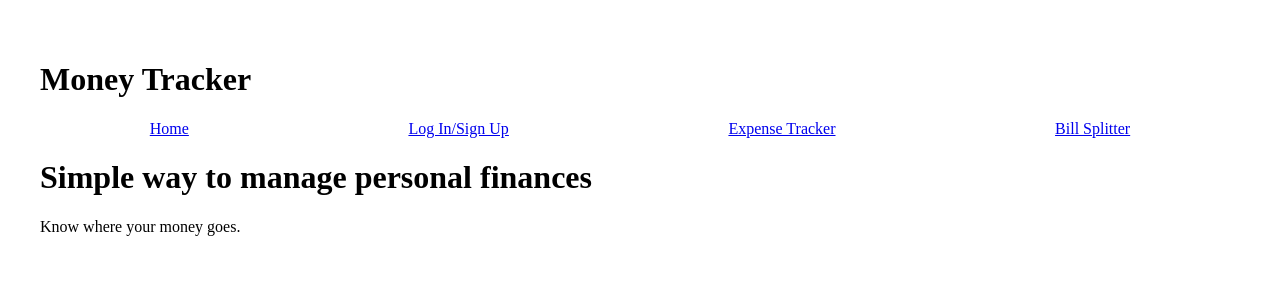
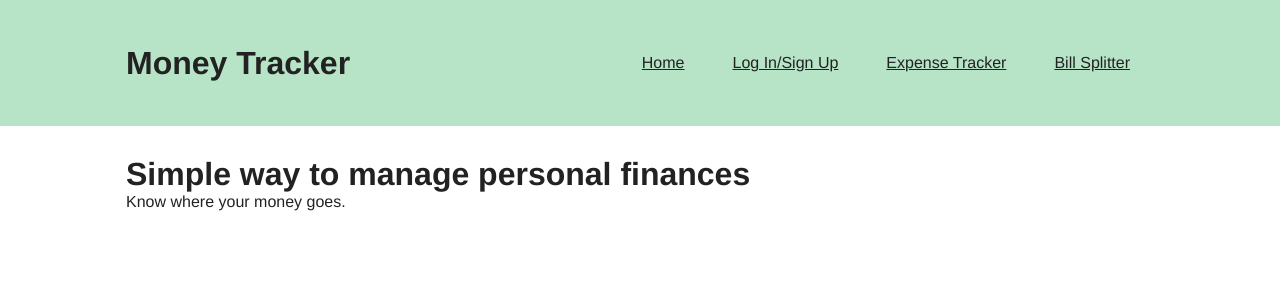
Before and after one commit to kywk23/project-2-THRIFTYCO, a React (Vite) app: page / in a window 1280 px wide. Shown: the top 300 px of the page. Built offline with nearby package versions, Linux system fonts and the light colour scheme; no server answers.

Commit message:
added styling

```diff
--- a/src/App.css
+++ b/src/App.css
@@ -1,18 +1,55 @@
-#root {
-  max-width: 1280px;
-  margin: 0 auto;
-  padding: 2rem;
-  text-align: left;
+* {
+  margin: 0;
+  font-family: Helvetica, sans-serif;
+  color: rgb(34, 34, 34);
 }
 
-/* test css  */
+/* Nav Bar */
+
+.logo {
+  display: flex;
+  margin-right: auto;
+  justify-content: center;
+}
+
+.navbar-bg {
+  background: rgb(183, 228, 199);
+  width: 100vw; /* Set background to full viewport width */
+}
 
 .navbar {
+  max-width: 85vw;
   display: flex;
-  justify-content: space-around;
-  margin-bottom: 20px;
+  margin: auto;
+  justify-content: space-between;
+  align-items: center;
+  box-sizing: border-box;
+  padding: 30px;
+  /* margin-bottom: 20px; */
 }
 
-.nav-link {
-  margin: 0 10px;
+.navbar ul {
+  display: flex;
+  justify-content: center; /* Horizontally center the flex items */
+  list-style-type: none; /* Remove bullet */
 }
+
+.navbar ul li {
+  padding: 24px;
+}
+
+/* Nav Bar */
+
+.container {
+  max-width: 85vw;
+  margin: auto;
+  box-sizing: border-box;
+  padding: 30px;
+}
+
+/* colours:
+lightest green : 244, 255, 244
+light green: 163, 177, 138
+med green: 88, 129, 87
+dark green: 58, 90, 64
+darkest green: 52, 78, 65 */
--- a/src/App.jsx
+++ b/src/App.jsx
@@ -50,8 +50,10 @@ function App() {
   ]);
   return (
     <>
-      <h1>Money Tracker </h1>
-      <RouterProvider router={router} />
+      <div>
+        <RouterProvider router={router} />
+        <br />
+      </div>
     </>
   );
 }
--- a/src/Components/ExpenseTracker/AddEditCategories.jsx
+++ b/src/Components/ExpenseTracker/AddEditCategories.jsx
@@ -1,6 +1,7 @@
 import React, { useState } from "react";
 import { database } from "../firebase.jsx";
 import { ref, update } from "firebase/database";
+import "./popup.css";
 
 export default function AddEditCategories({
   showAddCategoryModal,
@@ -54,7 +55,7 @@ export default function AddEditCategories({
     .map((category, index) => (
       <li key={index}>
         {capitalizeCategory(category)}
-        <button className="delete" onClick={() => handleDelete(category)}>
+        <button className="function" onClick={() => handleDelete(category)}>
           Delete
         </button>
       </li>
@@ -64,8 +65,8 @@ export default function AddEditCategories({
   return (
     <>
       {showAddCategoryModal && (
-        <div className="modal-background">
-          <div className="modal-content">
+        <div className="overlay">
+          <div className="popup">
             <button className="close" onClick={handleCloseCategoryModal}>
               Close
             </button>
@@ -76,9 +77,11 @@ export default function AddEditCategories({
               onChange={(e) => setNewCategory(e.target.value)}
               placeholder="Enter new category"
             />
-            <button onClick={handleAddCategory}>Add</button>
+            <button className="function" onClick={handleAddCategory}>
+              Add
+            </button>
             <p> Existing Categories: </p>
-            <ul>{renderCategories}</ul>
+            <ul className="category-list">{renderCategories}</ul>
           </div>
         </div>
       )}
--- a/src/Components/ExpenseTracker/CurrencyConversion.jsx
+++ b/src/Components/ExpenseTracker/CurrencyConversion.jsx
@@ -1,5 +1,6 @@
 import React, { useState, useEffect } from "react";
 import axios from "axios";
+import "./popup.css";
 
 const API_KEY = import.meta.env.VITE_SOME_CURRENCY_API_KEY;
 const API_URL = `https://api.freecurrencyapi.com/v1/latest?apikey=${API_KEY}`;
@@ -99,8 +100,8 @@ export default function CurrencyConversion({
   return (
     <>
       {showCurrencyModal && (
-        <div className="modal-background">
-          <div className="modal-content">
+        <div className="overlay">
+          <div className="popup">
             <button className="close" onClick={handleCloseCurrencyModal}>
               Close
             </button>
@@ -140,7 +141,9 @@ export default function CurrencyConversion({
               ))}
             </select>
 
-            <button onClick={handleCalculate}>Calculate</button>
+            <button className="function" onClick={handleCalculate}>
+              Calculate
+            </button>
             <br />
             <button onClick={handleAddToExpensesForm}>Add to Form</button>
           </div>
--- a/src/Components/ExpenseTracker/ExpenseTracker.jsx
+++ b/src/Components/ExpenseTracker/ExpenseTracker.jsx
@@ -5,12 +5,13 @@ import ExpenseTrackerTransaction from "./ExpenseTrackerTransaction";
 export default function ExpenseTracker() {
   return (
     <>
-      <h1 className="class">Expense Tracker</h1>
-      <div className="class">Transaction Form</div>
-      <ExpenseTrackerForm />
-      <br />
-      <div className="class">Transation List</div>
-      <ExpenseTrackerTransaction />
+      <div className="container">
+        <h2 className="title">Expense Tracker</h2>
+        <ExpenseTrackerForm />
+        <br />
+        <div className="class">Transation List</div>
+        <ExpenseTrackerTransaction />
+      </div>
     </>
   );
 }
--- a/src/Components/ExpenseTracker/ExpenseTrackerForm.jsx
+++ b/src/Components/ExpenseTracker/ExpenseTrackerForm.jsx
@@ -137,8 +137,8 @@ export default function ExpenseTrackerForm() {
 
   return (
     <div>
-      <div className="class">Add a Transaction</div>
-      <br />
+      <h3 className="class">Add a Transaction</h3>
+
       <form onSubmit={handleSubmit}>
         <div>
           Select a date:
--- a/src/Components/ExpenseTracker/TransactionStats.jsx
+++ b/src/Components/ExpenseTracker/TransactionStats.jsx
@@ -72,20 +72,26 @@ export default function TransactionStats({
 
         //to change colour during css implementation
         backgroundColor: [
-          "rgba(255, 99, 132, 0.2)",
-          "rgba(54, 162, 235, 0.2)",
-          "rgba(255, 206, 86, 0.2)",
-          "rgba(75, 192, 192, 0.2)",
-          "rgba(153, 102, 255, 0.2)",
-          "rgba(255, 159, 64, 0.2)",
+          "rgba(8, 28, 21, 0.6)",
+          "rgba(45, 106, 79, 0.6)",
+          "rgba(64, 145, 108, 0.6)",
+          "rgba(116, 198, 157, 0.6)",
+          "rgba(183, 228, 199, 0.6)",
+          "rgba(27, 67, 50, 0.6)",
+          "rgba(82, 183, 136, 0.6)",
+          "rgba(149, 213, 178, 0.6)",
+          "rgba(216, 243, 220, 0.6)",
         ],
         borderColor: [
-          "rgba(255, 99, 132, 1)",
-          "rgba(54, 162, 235, 1)",
-          "rgba(255, 206, 86, 1)",
-          "rgba(75, 192, 192, 1)",
-          "rgba(153, 102, 255, 1)",
-          "rgba(255, 159, 64, 1)",
+          "rgba(8, 28, 21, 0.6)",
+          "rgba(45, 106, 79, 0.6)",
+          "rgba(64, 145, 108, 0.6)",
+          "rgba(116, 198, 157, 0.6)",
+          "rgba(183, 228, 199, 0.6)",
+          "rgba(27, 67, 50, 0.6)",
+          "rgba(82, 183, 136, 0.6)",
+          "rgba(149, 213, 178, 0.6)",
+          "rgba(216, 243, 220, 0.6)",
         ],
         borderWidth: 1,
       },
@@ -97,13 +103,15 @@ export default function TransactionStats({
   return (
     <div>
       {showStats && (
-        <div>
-          <h2>Transaction Stats</h2>
-          <button className="button" onClick={handleCloseShowStats}>
-            Close
-          </button>
-          <div style={{ height: "400px", width: "400px" }}>
-            <Pie data={data} />
+        <div className="overlay">
+          <div className="popup">
+            <button className="close" onClick={handleCloseShowStats}>
+              Close
+            </button>
+            <h2>Transaction Stats</h2>
+            <div className="piechart">
+              <Pie data={data} className="piechart" />
+            </div>
           </div>
         </div>
       )}
--- /dev/null
+++ b/src/Components/ExpenseTracker/popup.css
@@ -0,0 +1,80 @@
+/* Styles for the overlay */
+.overlay {
+  position: fixed;
+  top: 0;
+  left: 0;
+  width: 100%;
+  height: 100%;
+  background-color: rgba(52, 78, 65, 0.5); /* 50% transparent black */
+  display: flex;
+  justify-content: center;
+  align-items: center;
+  z-index: 999; /* Ensure the overlay is on top */
+}
+
+/* Styles for the popup */
+.popup {
+  background-color: white;
+  width: 35%;
+  padding: 30px;
+  border-radius: 5px;
+  box-shadow: 0 0 10px rgba(0, 0, 0, 0.3);
+  position: relative; /* Optional: Adding a box shadow for depth */
+}
+
+/* text */
+/* header 2 */
+.popup h2 {
+  margin-top: 5;
+}
+
+.popup p {
+  margin-bottom: 20px;
+}
+
+/* selection box */
+.popup input[type="number"],
+.popup input[type="text"],
+.popup select {
+  width: 70%;
+  padding: 8px;
+  margin-bottom: 10px;
+}
+
+/* button */
+.popup .function {
+  margin-left: 10px;
+  cursor: pointer;
+}
+
+/* Close button style */
+.popup .close {
+  position: absolute;
+  top: 20px;
+  right: 10px;
+  background: none;
+  border: none;
+  cursor: pointer;
+}
+
+.category-list {
+  list-style: none; /* Remove default list styles */
+  padding: 0;
+  margin: 0;
+  display: flex; /* Make the list items display horizontally */
+  flex-wrap: wrap; /* Allow items to wrap to the next line */
+}
+
+.category-list li {
+  color: rgb(244, 255, 244);
+  margin-right: 10px;
+  margin-bottom: 10px;
+  background-color: rgb(52, 78, 65);
+  padding: 10px;
+  border-radius: 8px;
+}
+
+.piechart {
+  height: 100%;
+  width: 100%;
+}
--- a/src/Components/ExpenseTracker/utilities.jsx
+++ b/src/Components/ExpenseTracker/utilities.jsx
@@ -14,6 +14,7 @@ const filterTransactionsByMonthAndYear = (
   }));
 
   console.log("refactor function by mth/year:", Object.values(data));
+
   return transactionsArray.filter((transaction) => {
     const transactionMonth = new Date(transaction.selectedDate).getMonth();
     const transactionYear = new Date(transaction.selectedDate).getFullYear();
--- a/src/Components/LandingPage.jsx
+++ b/src/Components/LandingPage.jsx
@@ -1,8 +1,10 @@
 export default function LandingPage() {
   return (
     <>
-      <h1>Simple way to manage personal finances</h1>
-      <p>Know where your money goes.</p>
+      <div className="container">
+        <h1>Simple way to manage personal finances</h1>
+        <p>Know where your money goes.</p>
+      </div>
     </>
   );
 }
--- a/src/Components/NavBar.jsx
+++ b/src/Components/NavBar.jsx
@@ -2,12 +2,25 @@ import { Link } from "react-router-dom";
 
 function Navbar() {
   return (
+    <div className="navbar-bg">
       <div className="navbar">
+        <h1 className="logo">Money Tracker </h1>
+        <ul>
+          <li>
             <Link to="/">Home</Link>
+          </li>
+          <li>
             <Link to="/login">Log In/Sign Up</Link>
+          </li>
+          <li>
             <Link to="/expensetracker">Expense Tracker</Link>
+          </li>
+          <li>
             <Link to="/splitbill">Bill Splitter</Link>
+          </li>
           {/* Add other navigation links as needed */}
+        </ul>
+      </div>
     </div>
   );
 }
```
Lines whose indentation alone changed are shown as unchanged.
